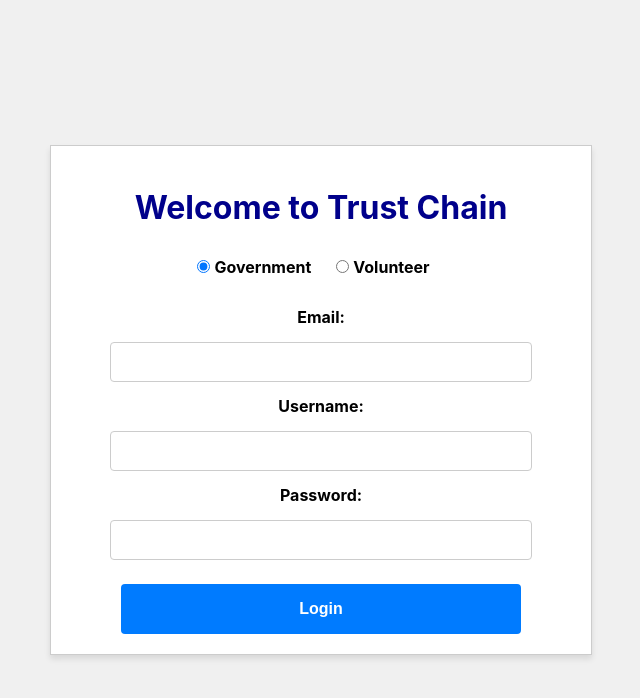
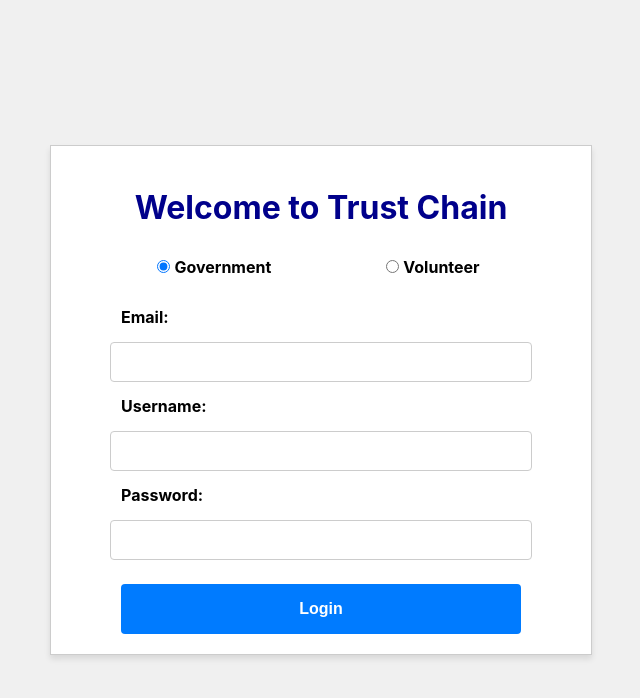
Before and after one commit to anjiattri/TrustChain, a React (Create React App) app: page / in a window 1280 px wide. Shown: the top 698 px of the page, without its empty margins (319-959 px from the left). Built offline with nearby package versions, Linux system fonts and the light colour scheme.

Commit message:
initial login

```diff
--- a/src/components/login/LoginPage.css
+++ b/src/components/login/LoginPage.css
@@ -22,14 +22,17 @@
 }
 
 label {
-  display: block;
   margin-bottom: 15px; /* Slightly increased margin for labels */
   font-weight: bold;
+  display: flex;
+  flex-direction: row;
+  margin-left: 50px;
 }
 
+
 .user-type-options label {
-  display: inline-block; /* Place radio buttons in the same line */
-  margin-right: 20px; /* Add spacing between radio buttons */
+  display: inline-block;
+  margin-right: 60px;
   margin-bottom: 30px;
 }
 
```
